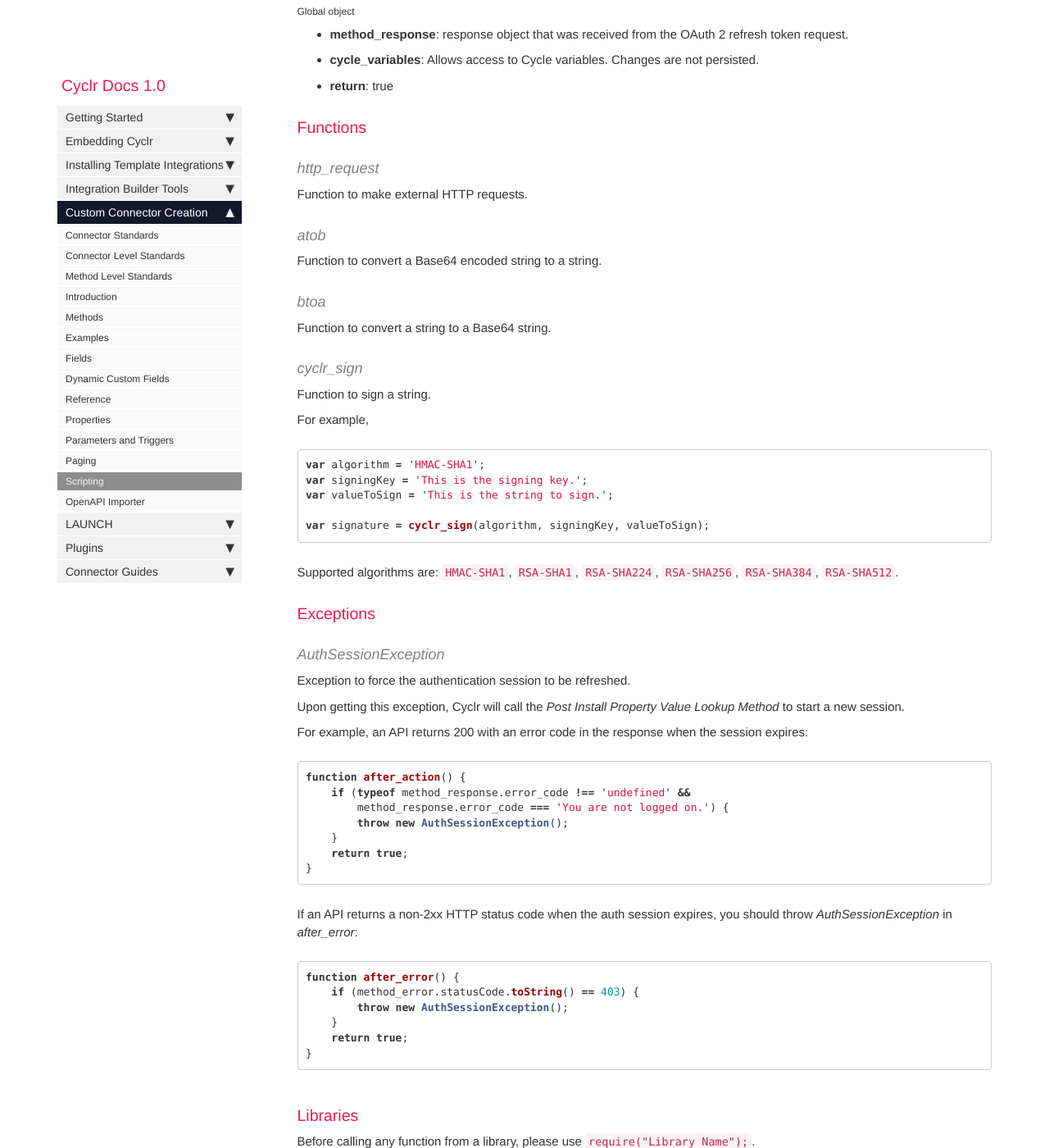
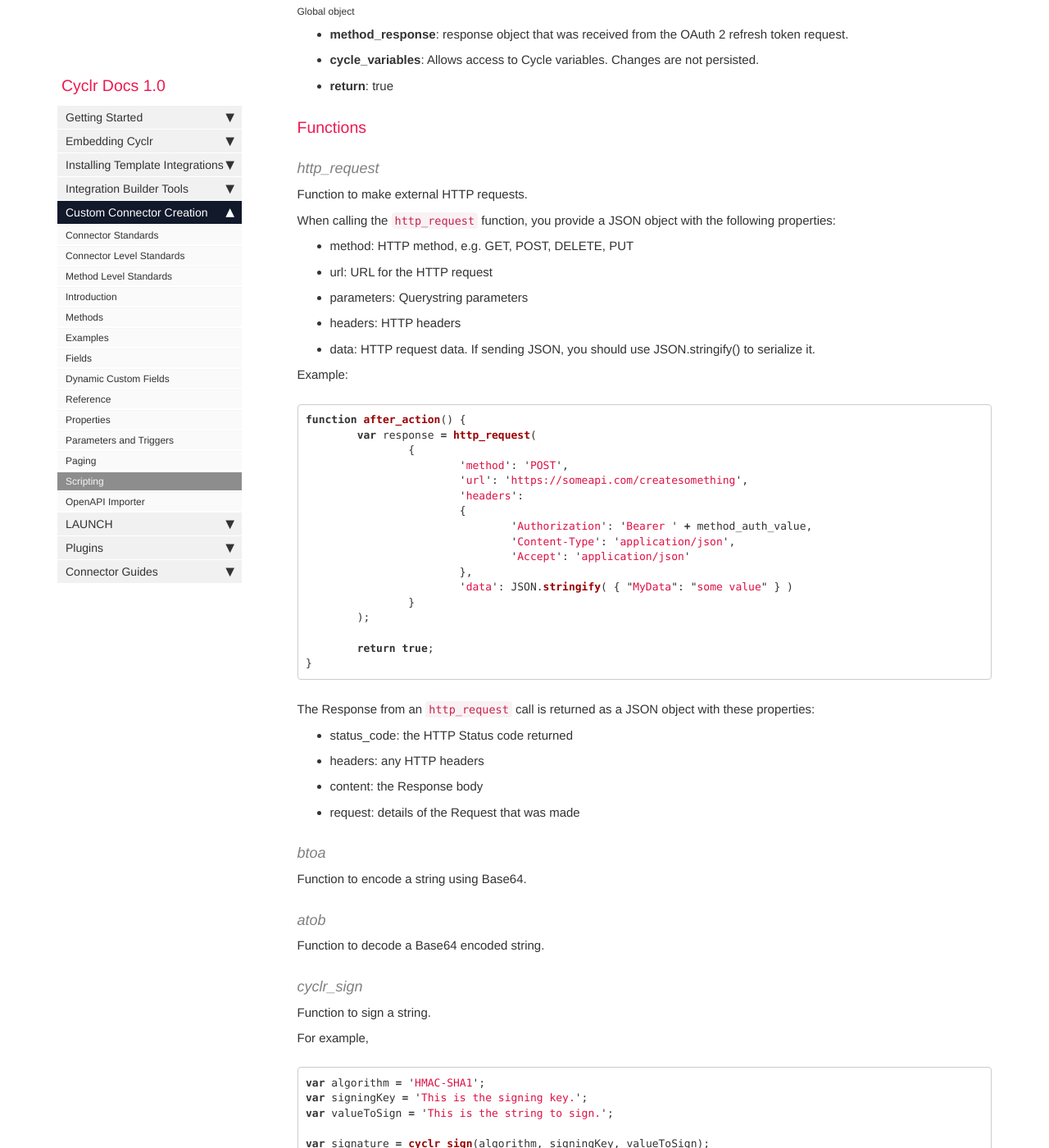
Before and after one commit to sneakysneak/docs, a Jekyll site: the page built from pages/custom-connectors/scripting.md, in a window 1280 px wide and 1400 px high, scrolled down 5050 px. Shown: the whole window at 82% size. Built offline with Jekyll 4.4.1, drawn with Linux system fonts in a browser that asks for light colours; nearby versions of some CDN libraries; comment, search, counter and statistics services are not loaded; some of the changed text lies outside the part shown.

Commit message:
Tweaked the http_request function's description.

````diff
--- a/pages/custom-connectors/scripting.md
+++ b/pages/custom-connectors/scripting.md
@@ -185,13 +185,51 @@ Called after Cyclr makes an OAuth 2 refresh token request.
 
 Function to make external HTTP requests.
 
-#### atob
+When calling the `http_request` function, you provide a JSON object with the following properties:
 
-Function to convert a Base64 encoded string to a string.
+*   method: HTTP method, e.g. GET, POST, DELETE, PUT
+*   url: URL for the HTTP request
+*   parameters: Querystring parameters
+*   headers: HTTP headers
+*   data: HTTP request data.  If sending JSON, you should use JSON.stringify() to serialize it.
+
+Example:
+
+```javascript
+function after_action() {
+	var response = http_request(
+		{
+			'method': 'POST',
+			'url': 'https://someapi.com/createsomething',
+			'headers':
+			{
+				'Authorization': 'Bearer ' + method_auth_value,
+				'Content-Type': 'application/json',
+				'Accept': 'application/json'
+			},
+			'data': JSON.stringify( { "MyData": "some value" } )
+		}
+	);
+
+	return true;
+}
+```
+
+The Response from an `http_request` call is returned as a JSON object with these properties:
+
+*  status_code: the HTTP Status code returned
+*  headers: any HTTP headers
+*  content: the Response body
+*  request: details of the Request that was made
+
 
 #### btoa
 
-Function to convert a string to a Base64 string.
+Function to encode a string using Base64.
+
+#### atob
+
+Function to decode a Base64 encoded string.
 
 #### cyclr_sign
 
@@ -301,14 +339,6 @@ function after_webhook() {
 After calling `api_url`, Cyclr will then replace `method_response` with the content of the HTTP call.
 
 Return `false` in the `after_webhook` function will stop Cyclr from running the webhook. You can use this trick to filter webhook events.
-
-When calling the `http_request` function, you can specify the request using:
-
-*   method: HTTP method, e.g. GET, POST, DELETE, PUT, etc.
-*   url: URL for the HTTP request
-*   parameters: Query string parameter
-*   headers: HTTP headers
-*   data: HTTP request data
 
 #### Transform Key Value Pairs
 
````
